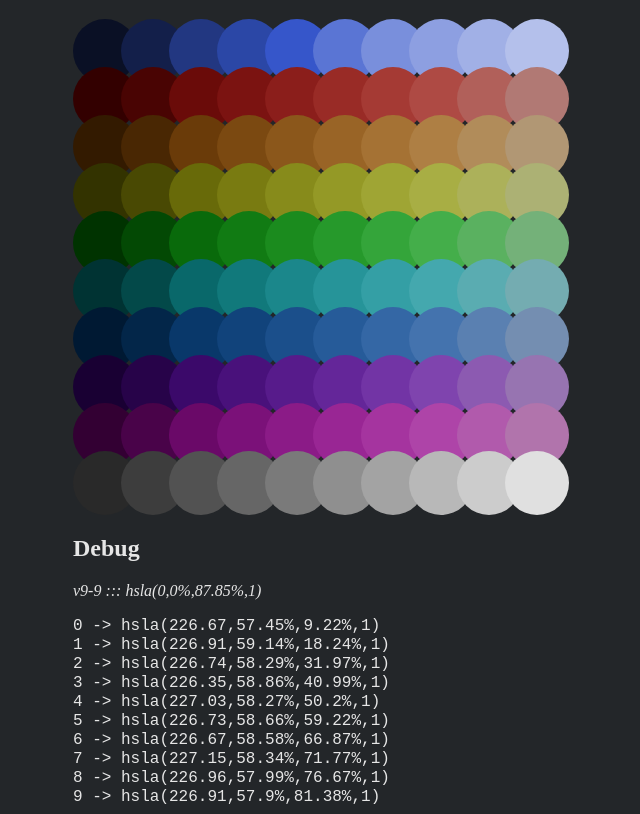
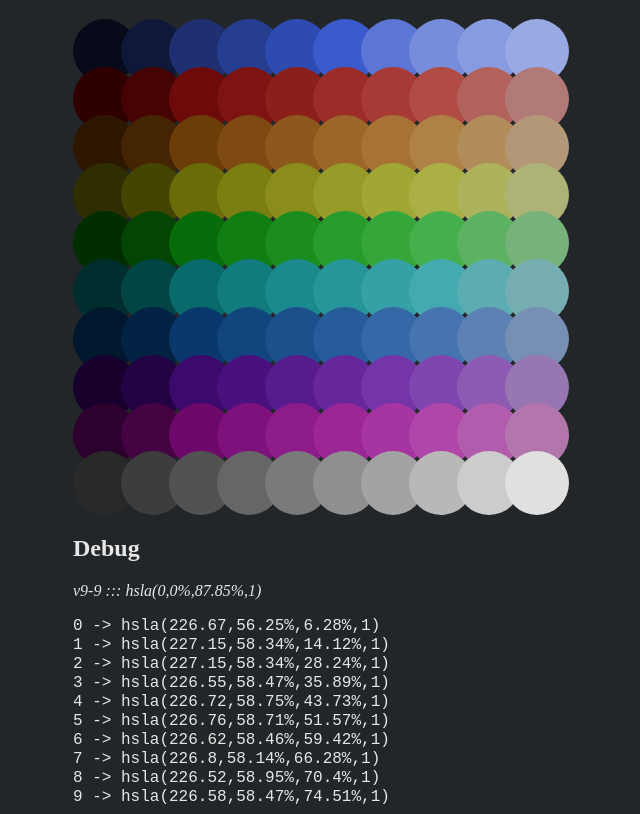
Before and after one commit to vednoc/stylus-color-generator, a website built with Parcel: page src/index.pug in a window 1280 px wide. Shown: the part 69-883 px from the top of the page, without its empty margins (319-959 px from the left). Built offline with nearby package versions, Linux system fonts and the light colour scheme.

Commit message:
feat: adjust offset values for v0..v9 colors

```diff
--- a/src/main.styl
+++ b/src/main.styl
@@ -33,12 +33,12 @@ for c, i in C {
     for num in 0..9 {
         $res = ''
         if (c == 'v0') {
-            $offset = (num < 2) ? 1.0 : 1.5
-            $res = darken(C[c].ac, 100% - (num + $offset) * 14)
+            $offset = (num < 2) ? 0.8 : 1.6
+            $res = darken(C[c].ac, 100% - (num + $offset) * 12)
         } else if (c != 'v9') {
             $h = C[c].hue + num / 2
             $s = 100 - num * 8
-            $offset = (num < 2) ? 1.0 : 1.5
+            $offset = (num < 2) ? 0.8 : 1.6
             $l = 5 + (num + $offset) * 5
             $res = hsl($h, $s, $l)
         } else {
```
